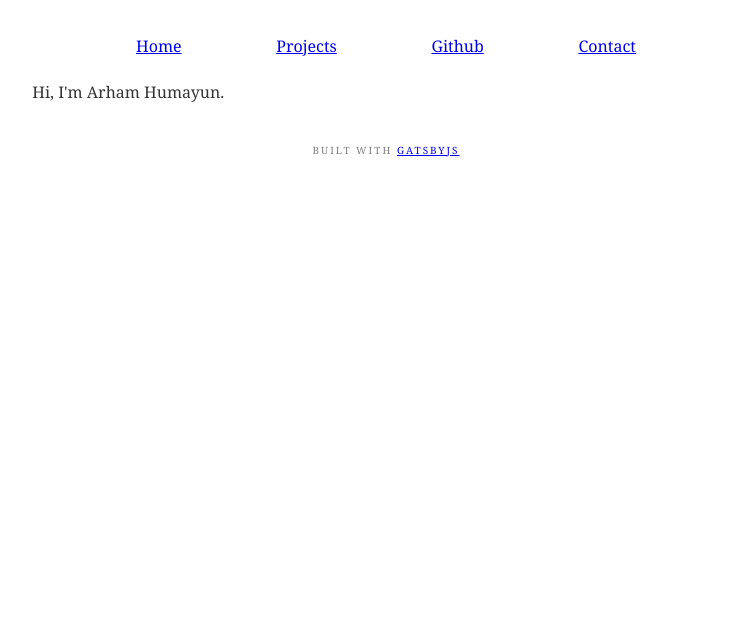
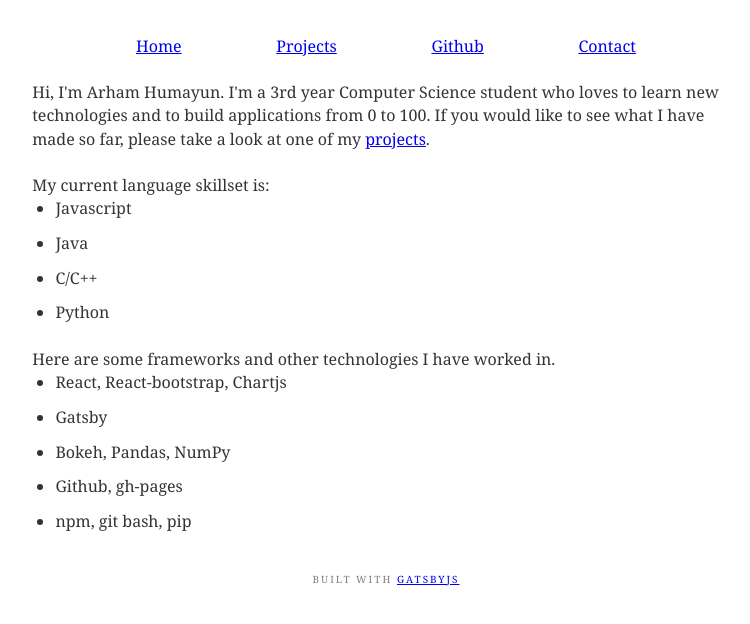
Before and after one commit to arhamHumayun/Portfolio, a Gatsby site: page / in a window 1280 px wide. Shown: the whole page, without its empty margins (254-1004 px from the left). Built offline with nearby package versions, Linux system fonts and the light colour scheme; Gatsby itself is replaced by a stand-in of ours; some packages are replaced by stand-ins of ours.

Commit message:
Added content to homepage

```diff
--- a/package.json
+++ b/package.json
@@ -10,6 +10,7 @@
     "browserslist": "^4.7.0",
     "caniuse-lite": "^1.0.30000989",
     "gatsby": "^2.0.19",
+    "gatsby-plugin-dark-mode": "^1.1.0",
     "gatsby-plugin-feed": "^2.0.8",
     "gatsby-plugin-google-analytics": "^2.0.5",
     "gatsby-plugin-manifest": "^2.0.5",
--- a/src/components/Navbar.js
+++ b/src/components/Navbar.js
@@ -1,8 +1,6 @@
 import React, { Component } from 'react'
 import { Link } from 'gatsby'
-
 import { rhythm } from './../utils/typography'
-import contactData from './../data/contact'
 
 export class Navbar extends Component {
   render() {
--- a/src/pages/index.js
+++ b/src/pages/index.js
@@ -2,7 +2,7 @@ import React from 'react'
 import { graphql } from 'gatsby'
 import get from 'lodash/get'
 import Hemlet from 'react-helmet'
-
+import { Link } from 'gatsby'
 import Layout from '../components/Layout'
 
 
@@ -21,7 +21,25 @@ class SiteIndex extends React.Component {
           <meta name="description" content={siteDescription} />
         </Hemlet>
         <p>
-          Hi, I'm Arham Humayun.
+          Hi, I'm Arham Humayun. I'm a 3rd year Computer Science student who loves to learn new technologies and to build applications from 0 to 100.
+          If you would like to see what I have made so far, please take a look at one of my <Link to={'/portfolio'}>projects</Link>.
+        </p>
+        <p>
+          My current language skillset is:
+          <ul>
+            <li>Javascript</li>
+            <li>Java</li>
+            <li>C/C++</li>
+            <li>Python</li>
+          </ul>
+          Here are some frameworks and other technologies I have worked in.
+          <ul>
+            <li>React, React-bootstrap, Chartjs</li>
+            <li>Gatsby</li>
+            <li>Bokeh, Pandas, NumPy</li>
+            <li>Github, gh-pages</li>
+            <li>npm, git bash, pip</li>
+          </ul>
         </p>
       </Layout>
     )
```
Also changed, not shown: 1 other file.
